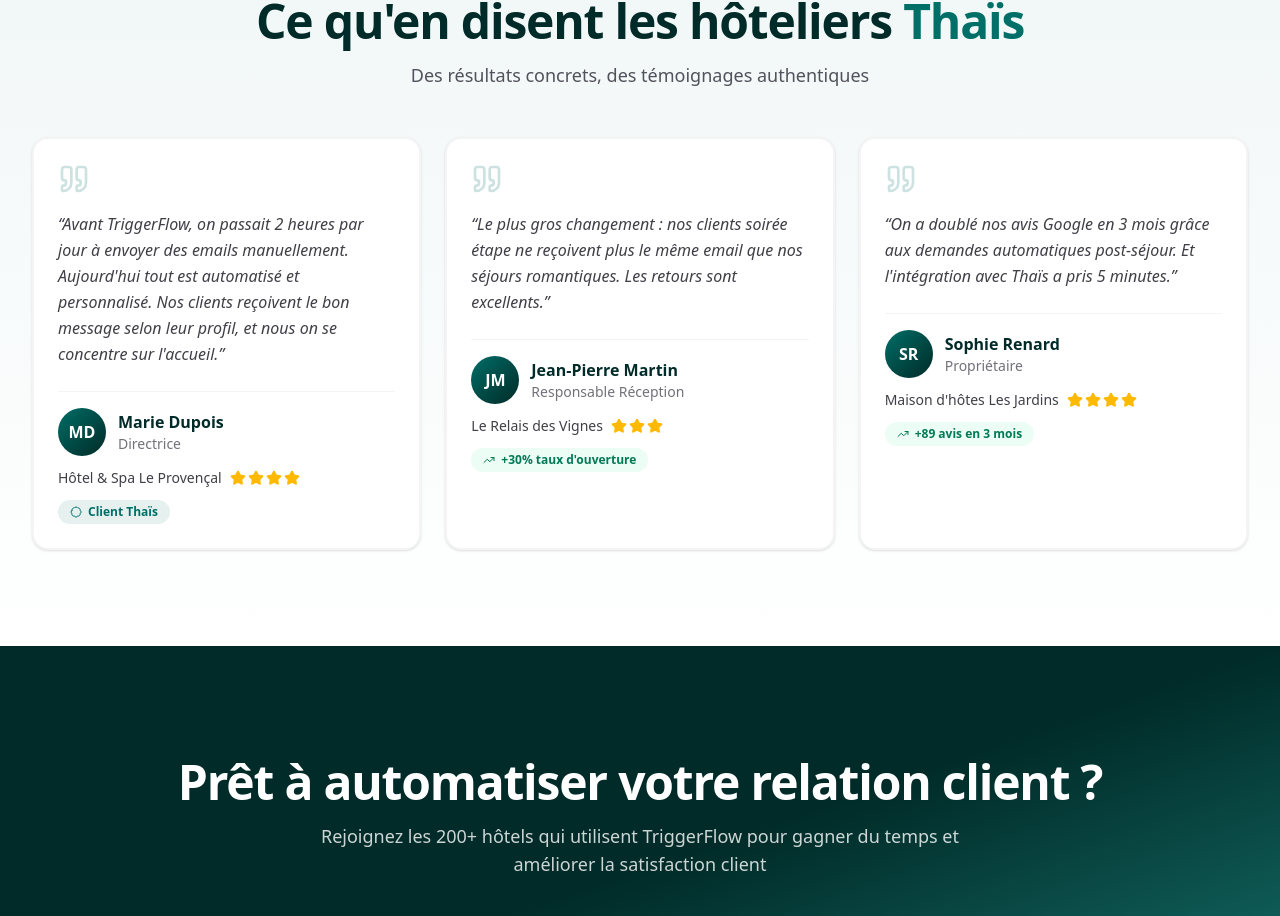
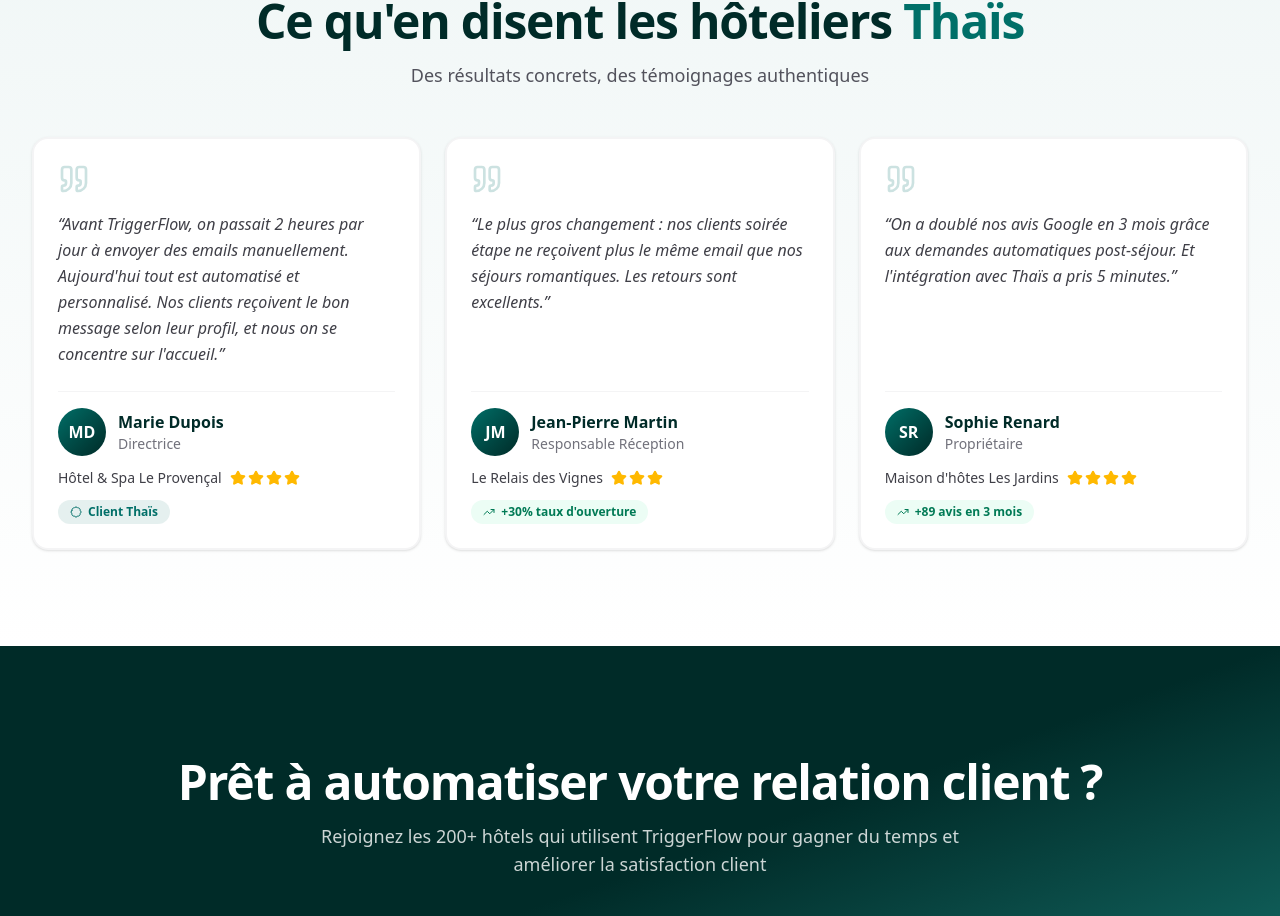
Before and after one commit to mslinnov/triggerflow-website, a Next.js app: page /en/lp/thais in a window 1280 px wide. Shown: the part 9559-10475 px from the top of the page. Built offline with nearby package versions, Linux system fonts and the light colour scheme.

Commit message:
LP Thaïs v1

```diff
--- a/src/components/landing/thais/ThaisTestimonials.tsx
+++ b/src/components/landing/thais/ThaisTestimonials.tsx
@@ -77,19 +77,22 @@
               viewport={{ once: true }}
               transition={{ duration: 0.5, delay: index * 0.1 }}
             >
-              <Card className="group h-full border-2 border-zinc-100 bg-white p-6 transition-all duration-300 hover:border-brand-primary/30 hover:shadow-xl">
+              <Card className="group h-full flex flex-col border-2 border-zinc-100 bg-white p-6 transition-all duration-300 hover:border-brand-primary/30 hover:shadow-xl">
+                {/* Quote Section - grows to fill space */}
+                <div className="flex-1">
                   {/* Quote Icon */}
                   <div className="mb-4">
                     <Quote className="h-8 w-8 text-brand-primary/20" />
                   </div>
 
                   {/* Quote Text */}
-                <blockquote className="mb-6 text-zinc-700 leading-relaxed italic">
+                  <blockquote className="text-zinc-700 leading-relaxed italic">
                     &ldquo;{testimonial.quote}&rdquo;
                   </blockquote>
+                </div>
 
-                {/* Author Info */}
-                <div className="border-t border-zinc-100 pt-4">
+                {/* Author Info - fixed at bottom */}
+                <div className="border-t border-zinc-100 pt-4 mt-6">
                   <div className="flex items-center gap-3 mb-3">
                     {/* Avatar */}
                     <div className="h-12 w-12 rounded-full bg-gradient-to-br from-brand-primary to-brand-dark flex items-center justify-center text-white font-semibold">
```
Lines whose indentation alone changed are shown as unchanged.
